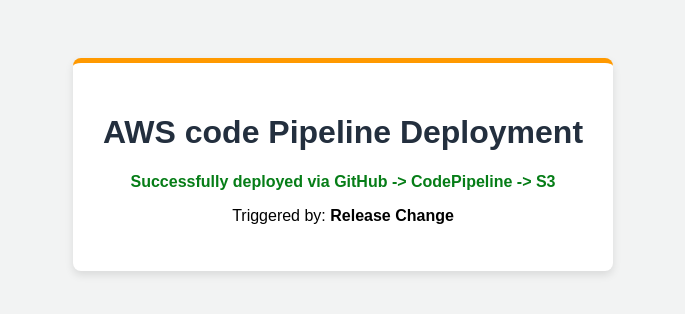
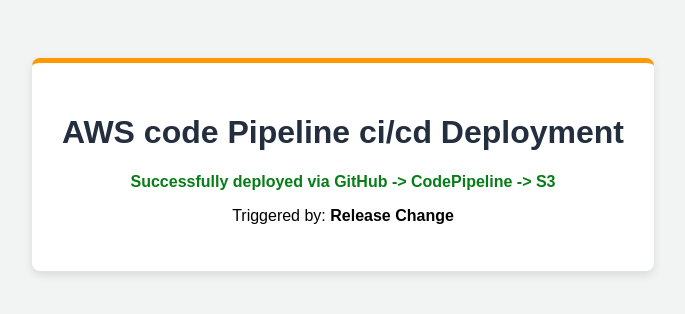
Before and after one commit to shivaprasad0356/review-ci-cd, a plain HTML site: page index.html in a window 1280 px wide. Shown: the whole page, without its empty margins (297-982 px from the left). Drawn offline with Linux system fonts and the light colour scheme.

Commit message:
Update index.html

```diff
--- a/index.html
+++ b/index.html
@@ -11,7 +11,7 @@
 </head>
 <body>
     <div class="card">
-        <h1>AWS code Pipeline Deployment</h1>
+        <h1>AWS code Pipeline ci/cd Deployment</h1>
         <p class="status"> Successfully deployed via GitHub -> CodePipeline -> S3</p>
         <p>Triggered by: <strong>Release Change</strong></p>
     </div>
```
